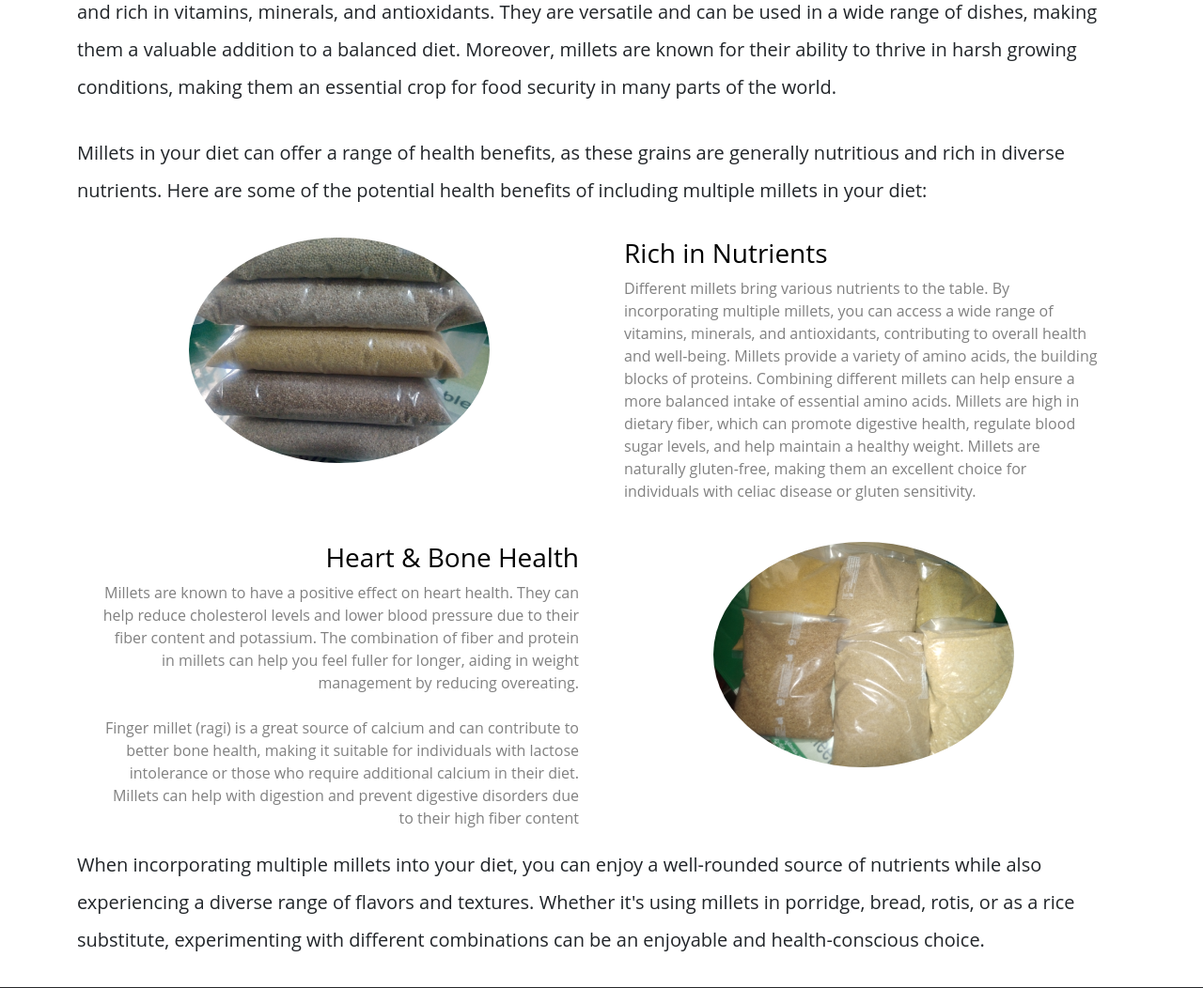
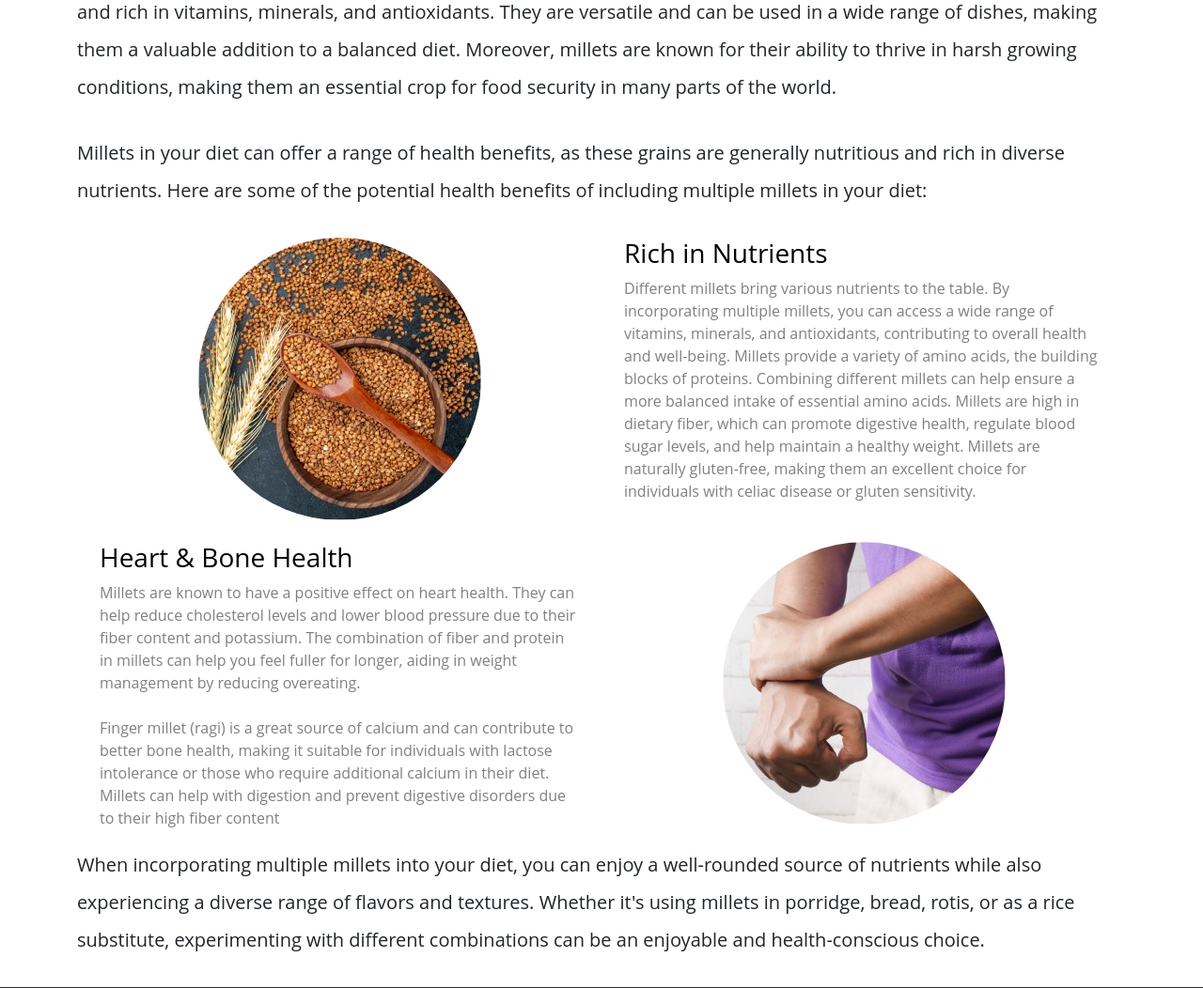
Before and after one commit to kavilashTech/asiya, a PHP site: page /millets.php in a window 1280 px wide. Shown: the part 597-1649 px from the top of the page at 94% size. Run offline with PHP 8.4, Linux system fonts and the light colour scheme.

Commit message:
millet page update

```diff
--- a/millets.php
+++ b/millets.php
@@ -50,8 +50,8 @@
                     <!--text-->
                     <div class="jumbotron jumbotron-fluid text-millet">
                         <div class="container">
-                            <h3 style="text-align:right;">Heart & Bone Health</h3>
-                            <p style="text-align:right;">Millets are known to have a positive effect on heart health. They can help reduce cholesterol levels and lower blood pressure due to their fiber content and potassium. The combination of fiber and protein in millets can help you feel fuller for longer, aiding in weight management by reducing overeating.
+                            <h3>Heart & Bone Health</h3>
+                            <p>Millets are known to have a positive effect on heart health. They can help reduce cholesterol levels and lower blood pressure due to their fiber content and potassium. The combination of fiber and protein in millets can help you feel fuller for longer, aiding in weight management by reducing overeating.
                             <br><br>Finger millet (ragi) is a great source of calcium and can contribute to better bone health, making it suitable for individuals with lactose intolerance or those who require additional calcium in their diet. Millets can help with digestion and prevent digestive disorders due to their high fiber content</p>
                         </div>
                     </div>
```
Also changed, not shown: assets/images/products/millet1.jpg, assets/images/products/millet2.jpg.
